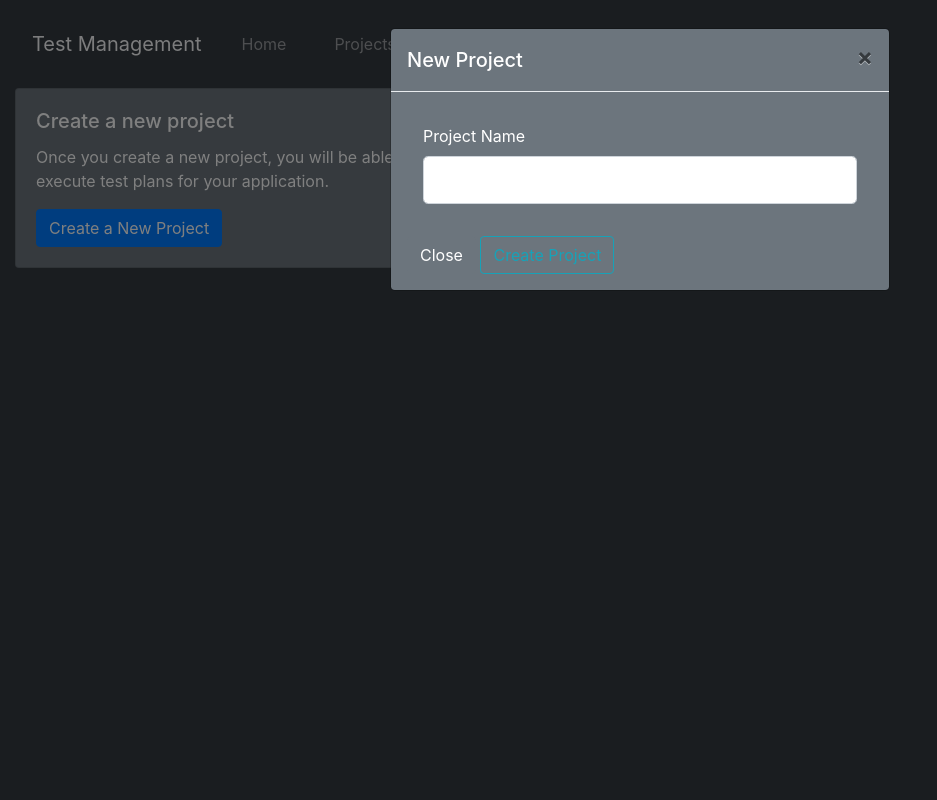
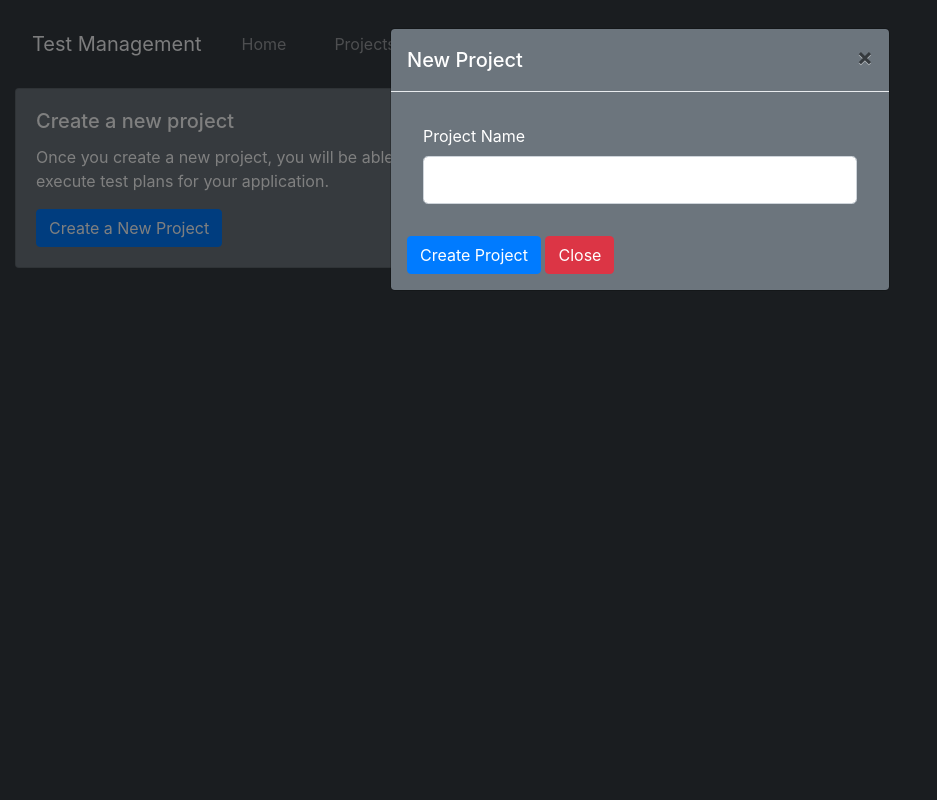
Before and after one commit to armanirodriguez/SWETestProcedure, a Flask app: page /projects in a window 1280 px wide, after a click on "Create a New Project". Shown: the whole page, without its empty margins (0-937 px from the left). Run offline with Flask 2, Linux system fonts and the light colour scheme; data that the repository does not hold is empty; some libraries are stand-ins or nearby versions.

Commit message:
bug fixes

```diff
--- a/app/routes.py
+++ b/app/routes.py
@@ -13,12 +13,13 @@ def home():
 # ===== Projects ===== #
 @app.route("/projects", methods=['GET','POST'])
 def projects():
-    projects = Project.query.all()
     form = ProjectForm()
     if form.validate_on_submit():
         new_project = Project(name=form.project_name.data)
         db.session.add(new_project)
         db.session.commit()
+        return redirect(url_for('projects'))
+    projects = Project.query.all()
     return render_template("projects.html",title="projects",form=form,projects=projects)
 
 
--- a/app/templates/projects.html
+++ b/app/templates/projects.html
@@ -51,8 +51,8 @@
                 <fieldset class="form-group">
                     {{ render_field(form.project_name, class="form-control form-control-lg") }}
                 </fieldset>
-                <button type="button" class="btn btn-secondary" data-dismiss="modal">Close</button>
-                {{ form.submit(class="btn btn-outline-info") }}
+                {{ form.submit(class="btn btn-primary") }}
+                <button type="button" class="btn btn-danger" data-dismiss="modal">Close</button>
             </form>
         </div>
 
```
